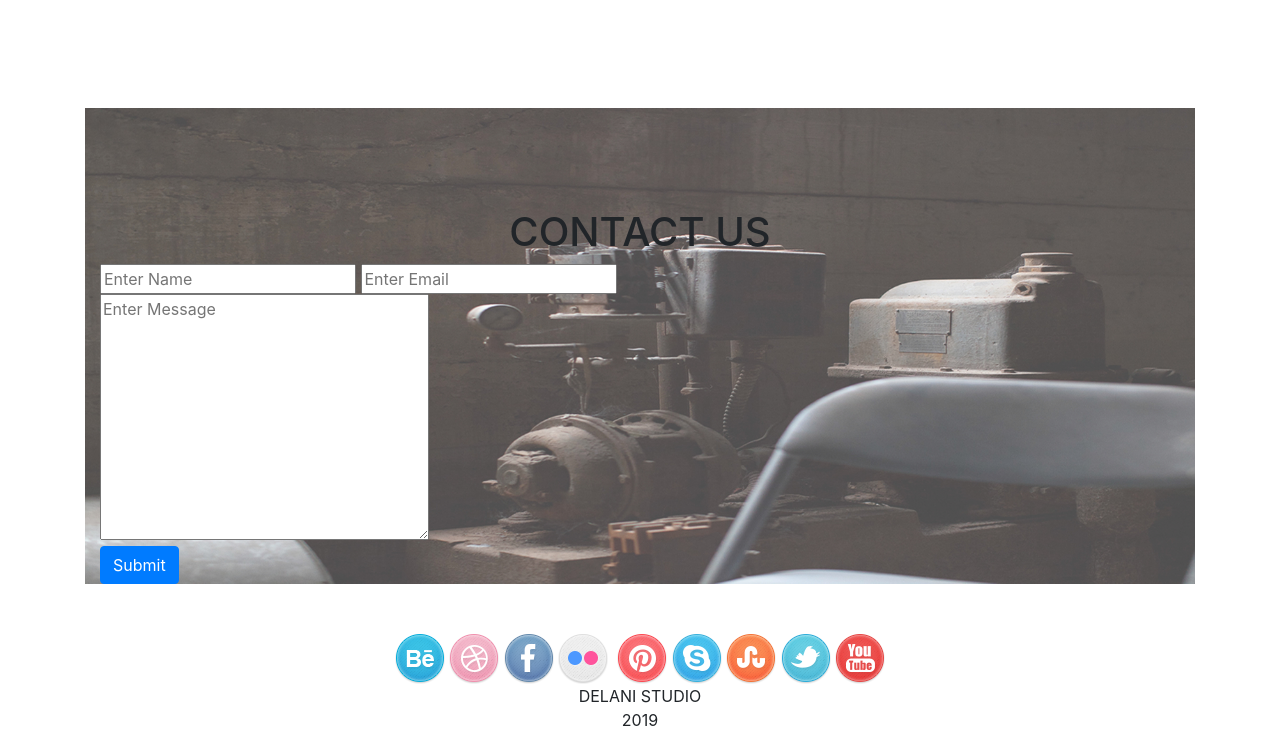
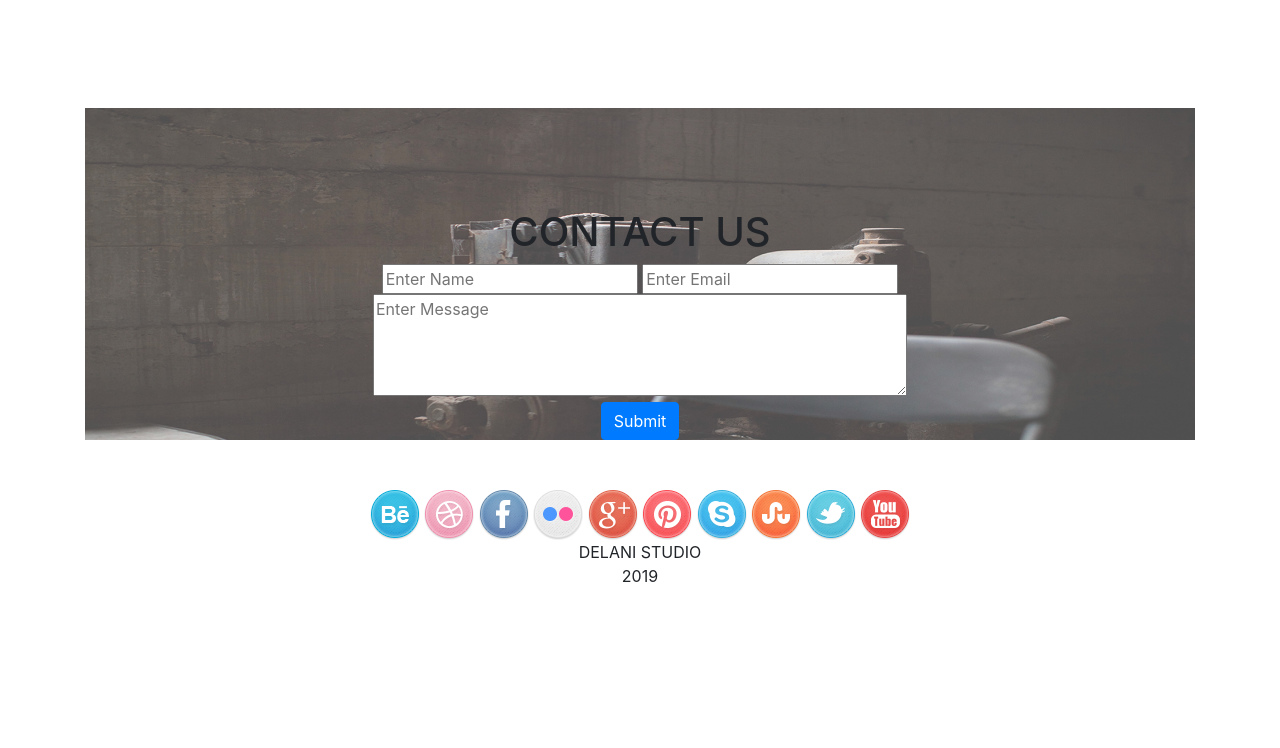
Before and after one commit to Lourine/Delani-Studio, a plain HTML site: page index.html in a window 1280 px wide. Shown: the part 1365-2113 px from the top of the page. After the commit the page ends 1969 px from the top, so only its background shows below. Drawn offline with nearby package versions, Linux system fonts and the light colour scheme.

Commit message:
Add social links and footer

```diff
--- a/index.html
+++ b/index.html
@@ -121,40 +121,36 @@
 <div class="container" id="contact" class="text-center">
   <h1 class="text-center">CONTACT US</h1>
   <form>
+    <div class="text-center">
     <form action="" class="form-cont">
       <input type="text" name="" id="nameDetail" placeholder="Enter Name" required>
       <input type="email" name="" id="" placeholder="Enter Email" required><br>
-      <textarea name="" id="" cols="30" rows="10" placeholder="Enter Message"></textarea><br>
+      <textarea name="" id="message" placeholder="Enter Message" rows= "4" cols="50"></textarea><br>
       <button type="submit " class="btn btn-primary">Submit</button>
   </form>
+    </div>
   </form>
 
 </div>
     <!-- links section -->
     <div class="container">
-    <section class="links text-center">
-      <div class="  text-center   social">
-          <a href="https://www.behance.net/" target="_blank"><img src="assets/social_icons/behance.png" class="all"
-                  alt="" srcset=""></a>
-          <a href="https://dribbble.com/" target="_blank"><img src="assets/social_icons/dribble.png" class="all"
-                  alt="" srcset=""></a>
-          <a href="https://www.facebook.com/" target="_blank"><img src="assets/social_icons/facebook.png" class="all"
-                  class="all" alt="" srcset=""></a>
-          <a href="https://www.flickr.com/" target="_blank"><img src="assets/social_icons/flickr.png" class="all"
-                  alt="" srcset=""></a>
-          <a href="https://aboutme.google.com/u/0/?referer=gplus" target="_blank"><img
-                  src="./images/social_icons/g_plus.png" class="all" alt="" srcset=""></a>
-          <img src="assets/social_icons/pinterest.png" class="all" alt="" srcset="">
-          <img src="assets/social_icons/skype.png" alt="" class="all" srcset="">
-          <img src="assets/social_icons/stumble_upon.png" class="all" alt="" srcset="">
-          <img src="assets/social_icons/twitter.png" alt="" class="all" srcset="">
-          <img src="assets/social_icons/you_tube.png" alt="" class="all" srcset="">
+      <div class=text-center>
+      <img src="assets/social_icons/behance.png" class="icon" alt ="behance icon">
+      <img src="assets/social_icons/dribble.png" class="icon" alt ="dribble icon">
+      <img src="assets/social_icons/facebook.png"class="icon" alt="facebook icon">
+      <img src="assets/social_icons/flickr.png"  class="icon" alt ="flickr design_icon">
+      <img src="assets/social_icons/g_plus.png"  class="icon" alt="g plus icon">
+      <img src="assets/social_icons/pinterest.png"class="icon"alt="pinterest icon">
+      <img src="assets/social_icons/skype.png"    class="icon" alt="skype icon">
+      <img src="assets/social_icons/stumble_upon.png"class="icon"alt ="stumble icon">
+      <img src="assets/social_icons/twitter.png" class="icon" alt ="twitter icon">
+      <img src="assets/social_icons/you_tube.png"class="icon" alt="youtube icon">
       </div>
-  </section>
-  </div>
+    </div>
   <!-- footer -->
   <div class=" footer text-center">
-      <p>DELANI STUDIO<br>2019</p>
+    <p>DELANI STUDIO<br>2019</p>
+  </div>
 
 
 
```
